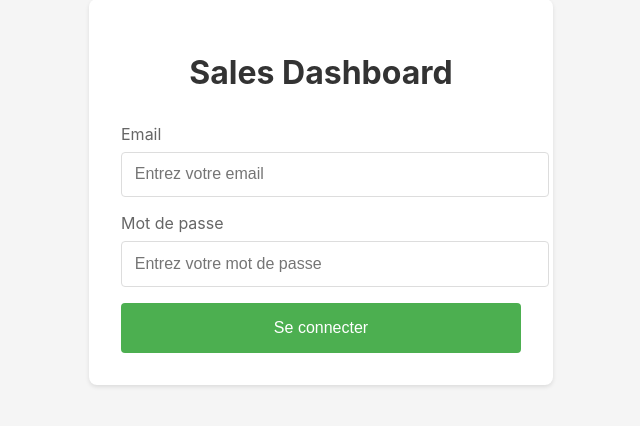
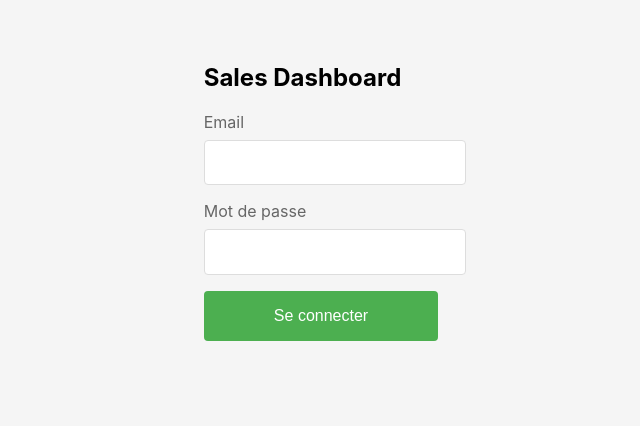
Before and after one commit to Abeeby/SalesDashboard, a React (Create React App) app: page /login in a window 1280 px wide. Shown: the part 208-634 px from the top of the page, without its empty margins (319-959 px from the left). Built offline with nearby package versions, Linux system fonts and the light colour scheme; no server answers.

Commit message:
Fix: Correction de la configuration Firebase - Mise à jour de l'initialisation Firebase - Correction des exports - Ajout des logs de débogage

```diff
--- a/public/index.html
+++ b/public/index.html
@@ -5,13 +5,10 @@
     <link rel="icon" href="%PUBLIC_URL%/favicon.ico" />
     <meta name="viewport" content="width=device-width, initial-scale=1" />
     <meta name="theme-color" content="#000000" />
-    <meta
-      name="description"
-      content="Dashboard de ventes - Gestion d'équipe et suivi Vinted"
-    />
+    <meta name="description" content="Dashboard de ventes" />
     <link rel="apple-touch-icon" href="%PUBLIC_URL%/logo192.png" />
     <link rel="manifest" href="%PUBLIC_URL%/manifest.json" />
-    <title>Sales Dashboard - Gestion de Ventes</title>
+    <title>Sales Dashboard</title>
   </head>
   <body>
     <noscript>You need to enable JavaScript to run this app.</noscript>
--- a/src/auth/firebase.js
+++ b/src/auth/firebase.js
@@ -1,22 +1,41 @@
 import { initializeApp } from 'firebase/app';
-import { getAuth } from 'firebase/auth';
+import { getAuth, onAuthStateChanged } from 'firebase/auth';
 import { getFirestore } from 'firebase/firestore';
 import { getStorage } from 'firebase/storage';
+import { getAnalytics } from 'firebase/analytics';
 
 const firebaseConfig = {
-  apiKey: process.env.REACT_APP_FIREBASE_API_KEY,
-  authDomain: process.env.REACT_APP_FIREBASE_AUTH_DOMAIN,
-  projectId: process.env.REACT_APP_FIREBASE_PROJECT_ID,
-  storageBucket: process.env.REACT_APP_FIREBASE_STORAGE_BUCKET,
-  messagingSenderId: process.env.REACT_APP_FIREBASE_MESSAGING_SENDER_ID,
-  appId: process.env.REACT_APP_FIREBASE_APP_ID
+  apiKey: "AIzaSyBfIsadPOcK1Jp9KVMKAh4q7uS5mTs91s",
+  authDomain: "dashboradsales.firebaseapp.com",
+  databaseURL: "https://dashboradsales-default-rtdb.europe-west1.firebasedatabase.app",
+  projectId: "dashboradsales",
+  storageBucket: "dashboradsales.firebasestorage.app",
+  messagingSenderId: "239075945910",
+  appId: "1:239075945910:web:760a63b2dcdf58629ba517",
+  measurementId: "G-15XGJY5KGV"
 };
 
-const app = initializeApp(firebaseConfig);
-export const auth = getAuth(app);
-export const db = getFirestore(app);
-export const storage = getStorage(app);
+let auth, db, storage, analytics;
 
-auth.onAuthStateChanged((user) => {
-  console.log('État de l\'authentification:', user ? 'Connecté' : 'Non connecté');
-});
+try {
+  const app = initializeApp(firebaseConfig);
+  console.log('Firebase initialisé avec succès');
+
+  auth = getAuth(app);
+  db = getFirestore(app);
+  storage = getStorage(app);
+  analytics = getAnalytics(app);
+
+  onAuthStateChanged(auth, (user) => {
+    if (user) {
+      console.log('Utilisateur connecté:', user.email);
+    } else {
+      console.log('Utilisateur non connecté');
+    }
+  });
+} catch (error) {
+  console.error('Erreur d\'initialisation Firebase:', error);
+  throw error;
+}
+
+export { auth, db, storage, analytics };
--- a/src/pages/Login.js
+++ b/src/pages/Login.js
@@ -8,77 +8,46 @@ export default function Login() {
   const [email, setEmail] = useState('');
   const [password, setPassword] = useState('');
   const [error, setError] = useState('');
-  const [loading, setLoading] = useState(false);
   const navigate = useNavigate();
 
-  const handleLogin = async (e) => {
+  const handleSubmit = async (e) => {
     e.preventDefault();
-    setError('');
-    setLoading(true);
-
     try {
+      console.log('Tentative de connexion avec:', { email }); // Debug
       const userCredential = await signInWithEmailAndPassword(auth, email, password);
-      console.log("Connexion réussie:", userCredential.user);
+      console.log('Connexion réussie:', userCredential.user); // Debug
       navigate('/');
     } catch (error) {
-      console.log("Code d'erreur:", error.code);
-      console.log("Message d'erreur:", error.message);
-      switch (error.code) {
-        case 'auth/invalid-email':
-          setError('Email invalide');
-          break;
-        case 'auth/user-not-found':
-          setError('Aucun compte ne correspond à cet email');
-          break;
-        case 'auth/wrong-password':
-          setError('Mot de passe incorrect');
-          break;
-        default:
-          setError(`Erreur: ${error.message}`);
-      }
-    } finally {
-      setLoading(false);
+      console.error('Erreur de connexion:', error); // Debug
+      setError(error.message);
     }
   };
 
   return (
     <div className="login-container">
-      <div className="login-box">
-        <h1>Sales Dashboard</h1>
-        <form onSubmit={handleLogin}>
-          {error && <div className="error-message">{error}</div>}
-
-          <div className="input-group">
-            <label htmlFor="email">Email</label>
+      <div className="login-card">
+        <h2>Sales Dashboard</h2>
+        {error && <div className="error-message">{error}</div>}
+        <form onSubmit={handleSubmit}>
+          <div className="form-group">
+            <label>Email</label>
             <input
-              id="email"
               type="email"
               value={email}
               onChange={(e) => setEmail(e.target.value)}
-              placeholder="Entrez votre email"
               required
             />
           </div>
-
-          <div className="input-group">
-            <label htmlFor="password">Mot de passe</label>
+          <div className="form-group">
+            <label>Mot de passe</label>
             <input
-              id="password"
               type="password"
               value={password}
               onChange={(e) => setPassword(e.target.value)}
-              placeholder="Entrez votre mot de passe"
               required
             />
           </div>
-
-          <button
-            type="submit"
-            disabled={loading}
-            className={loading ? 'loading' : ''}
-          >
-            {loading ? 'Connexion...' : 'Se connecter'}
-          </button>
+          <button type="submit">Se connecter</button>
         </form>
       </div>
     </div>
```
Also changed, not shown: 1 other file (tests, documents, lock files or other folders).
